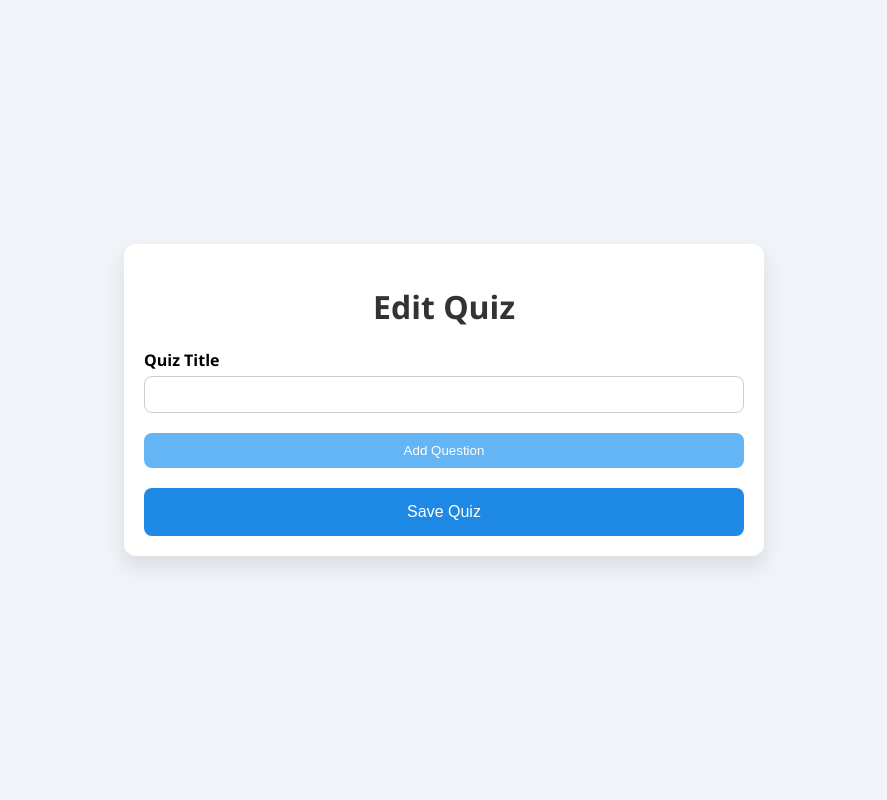
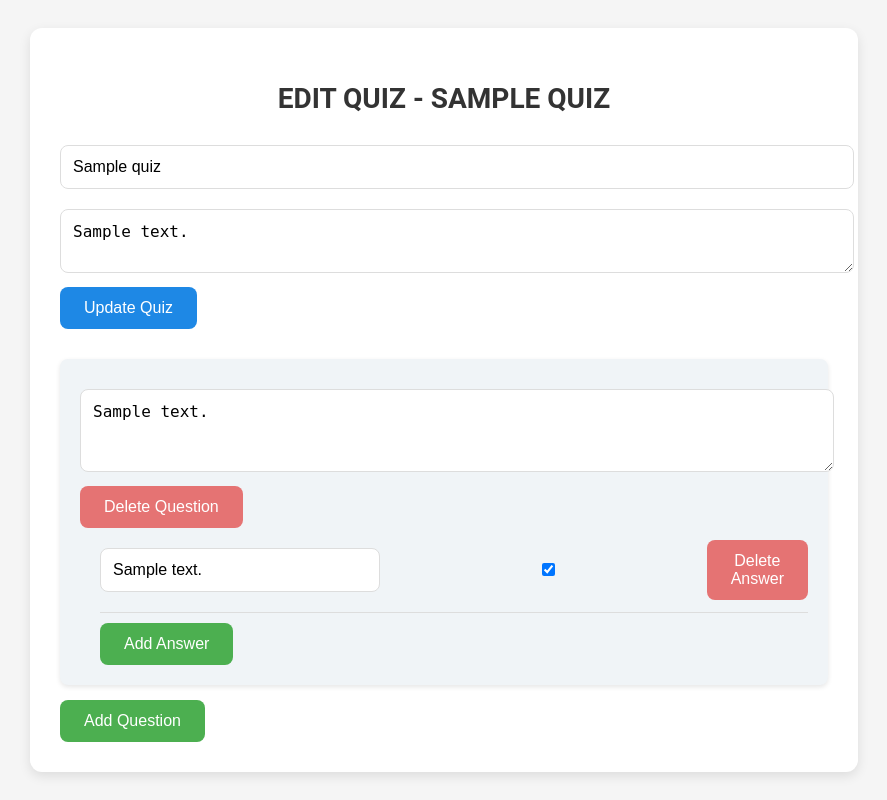
Before and after one commit to ywaidenchang/digitalExam, a Flask app: page /edit/1 in a window 1280 px wide. Shown: the whole page, without its empty margins (196-1083 px from the left). Run offline with Flask 3, Linux system fonts and the light colour scheme; tables that the repository leaves empty hold one stand-in row (values such as "Sample post").

Commit message:
edit page modigy

```diff
--- a/server.py
+++ b/server.py
@@ -2,18 +2,39 @@ from flask import Flask, render_template, redirect, request, url_for, session, f
 from flask_sqlalchemy import SQLAlchemy
 
 app = Flask(__name__)
-app.secret_key = "helloworldmother"
-app.config['SQLALCHEMY_DATABASE_URI'] = 'sqlite:///quiz.db'
+app.secret_key = "helloworldmother"  # Secret key for session management
+app.config['SQLALCHEMY_DATABASE_URI'] = 'sqlite:///quiz.db'  # SQLite database URI
 db = SQLAlchemy(app)
 
+# Models
 class Quiz(db.Model):
     id = db.Column(db.Integer, primary_key=True)
     title = db.Column(db.String(100), nullable=False)
     description = db.Column(db.String(200), nullable=False)
+    questions = db.relationship('Question', backref='quiz', lazy=True)
 
     def __repr__(self):
         return f'<Quiz {self.title}>'
 
+class Question(db.Model):
+    id = db.Column(db.Integer, primary_key=True)
+    content = db.Column(db.String(500), nullable=False)
+    quiz_id = db.Column(db.Integer, db.ForeignKey('quiz.id'), nullable=False)
+    answers = db.relationship('Answer', backref='question', lazy=True)
+
+    def __repr__(self):
+        return f'<Question {self.content}>'
+
+class Answer(db.Model):
+    id = db.Column(db.Integer, primary_key=True)
+    content = db.Column(db.String(200), nullable=False)
+    is_correct = db.Column(db.Boolean, default=False)
+    question_id = db.Column(db.Integer, db.ForeignKey('question.id'), nullable=False)
+
+    def __repr__(self):
+        return f'<Answer {self.content}>'
+
+# Routes
 @app.route('/')
 @app.route('/home')
 def home():
@@ -53,27 +74,7 @@ def add_quiz():
     new_quiz = Quiz(title=data['title'], description=data['description'])
     db.session.add(new_quiz)
     db.session.commit()
-    return jsonify({'message': 'New quiz created successfully'})#, redirect("/edit/<int:quiz_id>")
-
-@app.route('/update_quiz/<int:quiz_id>', methods=['PUT'])
-def update_quiz(quiz_id):
-    quiz = Quiz.query.get_or_404(quiz_id)
-    data = request.get_json()
-    quiz.title = data['title']
-    quiz.description = data['description']
-    db.session.commit()
-    return jsonify({'message': 'Quiz updated successfully'})
-
-@app.route('/delete_quiz/<int:quiz_id>', methods=['DELETE'])
-def delete_quiz(quiz_id):
-    quiz = Quiz.query.get_or_404(quiz_id)
-    db.session.delete(quiz)
-    db.session.commit()
-    return jsonify({'message': 'Quiz deleted successfully'})
-
-@app.route("/edit/<int:quiz_id>")
-def edit(quiz_id):
-    return render_template("edit.html")
+    return jsonify({'message': 'New quiz created successfully'})
 
 @app.route('/get_quizzes', methods=['GET'])
 def get_quizzes():
@@ -81,6 +82,74 @@ def get_quizzes():
     quizzes_list = [{'id': quiz.id, 'title': quiz.title, 'description': quiz.description} for quiz in quizzes]
     return jsonify({'quizzes': quizzes_list})
 
+@app.route('/delete_quiz/<int:quiz_id>', methods=['DELETE'])
+def delete_quiz(quiz_id):
+    quiz = Quiz.query.get_or_404(quiz_id)
+    # Deleting associated questions and answers
+    for question in quiz.questions:
+        for answer in question.answers:
+            db.session.delete(answer)
+        db.session.delete(question)
+    db.session.delete(quiz)
+    db.session.commit()
+    return jsonify({'message': 'Quiz and all associated questions and answers deleted successfully'})
+
+@app.route("/edit/<int:quiz_id>", methods=["GET"])
+def edit(quiz_id):
+    quiz = Quiz.query.get_or_404(quiz_id)
+    questions = Question.query.filter_by(quiz_id=quiz_id).all()
+    return render_template("edit.html", quiz=quiz, questions=questions)
+
+@app.route('/add_question/<int:quiz_id>', methods=['POST'])
+def add_question(quiz_id):
+    data = request.get_json()
+    new_question = Question(content=data['content'], quiz_id=quiz_id)
+    db.session.add(new_question)
+    db.session.commit()
+    return jsonify({'message': 'New question added successfully'})
+
+@app.route('/add_answer/<int:question_id>', methods=['POST'])
+def add_answer(question_id):
+    data = request.get_json()
+    new_answer = Answer(content=data['content'], is_correct=data['is_correct'], question_id=question_id)
+    db.session.add(new_answer)
+    db.session.commit()
+    return jsonify({'message': 'New answer added successfully'})
+
+@app.route('/update_question/<int:question_id>', methods=['PUT'])
+def update_question(question_id):
+    question = Question.query.get_or_404(question_id)
+    data = request.get_json()
+    question.content = data['content']
+    db.session.commit()
+    return jsonify({'message': 'Question updated successfully'})
+
+@app.route('/update_answer/<int:answer_id>', methods=['PUT'])
+def update_answer(answer_id):
+    answer = Answer.query.get_or_404(answer_id)
+    data = request.get_json()
+    answer.content = data['content']
+    answer.is_correct = data['is_correct']
+    db.session.commit()
+    return jsonify({'message': 'Answer updated successfully'})
+
+@app.route('/delete_question/<int:question_id>', methods=['DELETE'])
+def delete_question(question_id):
+    question = Question.query.get_or_404(question_id)
+    # Delete associated answers first
+    for answer in question.answers:
+        db.session.delete(answer)
+    db.session.delete(question)
+    db.session.commit()
+    return jsonify({'message': 'Question and associated answers deleted successfully'})
+
+@app.route('/delete_answer/<int:answer_id>', methods=['DELETE'])
+def delete_answer(answer_id):
+    answer = Answer.query.get_or_404(answer_id)
+    db.session.delete(answer)
+    db.session.commit()
+    return jsonify({'message': 'Answer deleted successfully'})
+
 if __name__ == '__main__':
     with app.app_context():
         db.create_all()
--- a/templates/edit.html
+++ b/templates/edit.html
@@ -6,158 +6,251 @@
     <title>Edit Quiz</title>
     <style>
         body {
-            font-family: 'Segoe UI', Tahoma, Geneva, Verdana, sans-serif;
-            background-color: #f0f4f8;
+            font-family: 'Roboto', sans-serif;
+            background-color: #f5f5f5;
+            margin: 0;
+            padding: 0;
             display: flex;
             justify-content: center;
             align-items: center;
             height: 100vh;
-            margin: 0;
         }
+
         .container {
-            background: white;
+            background-color: #ffffff;
+            width: 60%;
+            max-width: 1000px;
             border-radius: 12px;
-            box-shadow: 0 10px 20px rgba(0, 0, 0, 0.1);
-            padding: 20px;
-            width: 600px;
+            box-shadow: 0 4px 12px rgba(0, 0, 0, 0.1);
+            padding: 30px;
+            overflow: hidden;
+            position: relative;
         }
-        h1 {
+
+        h2 {
+            font-size: 28px;
+            color: #333;
+            margin-bottom: 20px;
             text-align: center;
-            color: #333;
+            text-transform: uppercase;
         }
-        .form-group {
-            margin-bottom: 20px;
+
+        form {
+            margin-bottom: 30px;
         }
-        .form-group label {
-            display: block;
-            margin-bottom: 5px;
-            font-weight: bold;
+
+        input, textarea {
+            width: 100%;
+            padding: 12px;
+            margin: 10px 0;
+            border-radius: 8px;
+            border: 1px solid #ddd;
+            font-size: 16px;
         }
-        .form-group input, .form-group textarea {
-            width: 100%;
-            padding: 10px;
-            border: 1px solid #ccc;
-            border-radius: 8px;
-            box-sizing: border-box;
+
+        input:focus, textarea:focus {
+            border-color: #1e88e5;
+            outline: none;
         }
-        .form-group textarea {
-            resize: vertical;
-        }
-        .question {
-            margin-bottom: 20px;
-            padding: 15px;
-            border: 1px solid #ddd;
-            border-radius: 8px;
-            background-color: #f9f9f9;
-        }
-        .question h3 {
-            margin-top: 0;
-        }
-        .answers {
-            margin-top: 10px;
-        }
-        .answers .answer {
-            display: flex;
-            align-items: center;
-            margin-bottom: 10px;
-        }
-        .answers .answer input {
-            flex: 1;
-            margin-right: 10px;
-        }
-        .answers .answer button {
-            background-color: #e57373;
-            color: white;
-            border: none;
-            border-radius: 8px;
-            padding: 10px;
-            cursor: pointer;
-        }
-        .add-button {
-            background-color: #64b5f6;
-            color: white;
-            border: none;
-            border-radius: 8px;
-            padding: 10px;
-            cursor: pointer;
-            display: block;
-            width: 100%;
-            margin-top: 20px;
-        }
-        .submit-button {
+
+        .btn {
             background-color: #1e88e5;
             color: white;
             border: none;
+            padding: 12px 24px;
             border-radius: 8px;
-            padding: 15px;
             cursor: pointer;
-            display: block;
-            width: 100%;
-            margin-top: 20px;
             font-size: 16px;
+        }
+
+        .btn:hover {
+            background-color: #1565c0;
+        }
+
+        .btn.add {
+            background-color: #4caf50;
+        }
+
+        .btn.add:hover {
+            background-color: #388e3c;
+        }
+
+        .btn.delete {
+            background-color: #e57373;
+        }
+
+        .btn.delete:hover {
+            background-color: #d32f2f;
+        }
+
+        .question-container {
+            margin-top: 30px;
+        }
+
+        .question-item {
+            background-color: #f0f4f7;
+            border-radius: 8px;
+            padding: 20px;
+            margin-bottom: 15px;
+            box-shadow: 0 2px 5px rgba(0, 0, 0, 0.1);
+        }
+
+        .answer-container {
+            margin-top: 10px;
+            padding-left: 20px;
+        }
+
+        .answer-item {
+            display: flex;
+            justify-content: space-between;
+            align-items: center;
+            margin-bottom: 10px;
+            border-bottom: 1px solid #ddd;
+            padding-bottom: 10px;
+        }
+
+        .answer-item input[type="text"] {
+            width: 80%;
+        }
+
+        .answer-item input[type="checkbox"] {
+            margin-left: 10px;
         }
     </style>
 </head>
 <body>
     <div class="container">
-        <h1>Edit Quiz</h1>
-        <form id="quizForm">
-            <div class="form-group">
-                <label for="quizTitle">Quiz Title</label>
-                <input type="text" id="quizTitle" name="quizTitle" required>
+        <h2>Edit Quiz - {{ quiz.title }}</h2>
+
+        <form id="quiz-form">
+            <input type="text" id="quiz-title" value="{{ quiz.title }}" placeholder="Quiz Title" />
+            <textarea id="quiz-description" placeholder="Quiz Description">{{ quiz.description }}</textarea>
+            <button type="submit" class="btn">Update Quiz</button>
+        </form>
+
+        <div class="question-container" id="question-container">
+            {% for question in questions %}
+            <div class="question-item" data-id="{{ question.id }}">
+                <textarea class="question-content" rows="3">{{ question.content }}</textarea>
+                <button class="btn delete delete-question">Delete Question</button>
+                <div class="answer-container">
+                    {% for answer in question.answers %}
+                    <div class="answer-item" data-id="{{ answer.id }}">
+                        <input type="text" class="answer-content" value="{{ answer.content }}" />
+                        <input type="checkbox" class="answer-correct" {% if answer.is_correct %}checked{% endif %} />
+                        <button class="btn delete delete-answer">Delete Answer</button>
+                    </div>
+                    {% endfor %}
+                    <button class="btn add add-answer">Add Answer</button>
+                </div>
             </div>
-            <div id="questionsContainer"></div>
-            <button type="button" class="add-button" onclick="addQuestion()">Add Question</button>
-            <button type="submit" class="submit-button">Save Quiz</button>
-        </form>
+            {% endfor %}
+            <button class="btn add add-question">Add Question</button>
+        </div>
     </div>
 
     <script>
-        function addQuestion() {
-            const questionsContainer = document.getElementById('questionsContainer');
-            const questionCount = questionsContainer.children.length + 1;
+        const quizId = {{ quiz.id }};
+        const questionContainer = document.getElementById("question-container");
 
-            const questionDiv = document.createElement('div');
-            questionDiv.className = 'question';
-            questionDiv.innerHTML = `
-                <h3>Question ${questionCount}</h3>
-                <div class="form-group">
-                    <label for="question${questionCount}">Question</label>
-                    <textarea id="question${questionCount}" name="question${questionCount}" required></textarea>
-                </div>
-                <div class="answers" id="answers${questionCount}">
-                    <div class="answer">
-                        <input type="text" name="answer${questionCount}_1" placeholder="Answer 1" required>
-                        <button type="button" onclick="removeAnswer(this)">Remove</button>
-                    </div>
-                </div>
-                <button type="button" class="add-button" onclick="addAnswer(${questionCount})">Add Answer</button>
-            `;
-            questionsContainer.appendChild(questionDiv);
-        }
+        // Add Question
+        document.querySelector('.add-question').addEventListener('click', function() {
+            const newQuestion = { content: 'New Question' };
 
-        function addAnswer(questionNumber) {
-            const answersContainer = document.getElementById(`answers${questionNumber}`);
-            const answerCount = answersContainer.children.length + 1;
+            fetch(`/add_question/${quizId}`, {
+                method: 'POST',
+                headers: {
+                    'Content-Type': 'application/json'
+                },
+                body: JSON.stringify(newQuestion)
+            })
+            .then(response => response.json())
+            .then(data => {
+                if (data.message) {
+                    location.reload();  // Refresh to display new question
+                }
+            });
+        });
 
-            const answerDiv = document.createElement('div');
-            answerDiv.className = 'answer';
-            answerDiv.innerHTML = `
-                <input type="text" name="answer${questionNumber}_${answerCount}" placeholder="Answer ${answerCount}" required>
-                <button type="button" onclick="removeAnswer(this)">Remove</button>
-            `;
-            answersContainer.appendChild(answerDiv);
-        }
+        // Add Answer
+        questionContainer.addEventListener('click', function(event) {
+            if (event.target && event.target.classList.contains('add-answer')) {
+                const questionItem = event.target.closest('.question-item');
+                const questionId = questionItem.getAttribute('data-id');
+                const newAnswer = { content: 'New Answer', is_correct: false };
 
-        function removeAnswer(button) {
-            const answerDiv = button.parentElement;
-            answerDiv.remove();
-        }
+                fetch(`/add_answer/${questionId}`, {
+                    method: 'POST',
+                    headers: {
+                        'Content-Type': 'application/json'
+                    },
+                    body: JSON.stringify(newAnswer)
+                })
+                .then(response => response.json())
+                .then(data => {
+                    if (data.message) {
+                        location.reload();  // Refresh to display the new answer
+                    }
+                });
+            }
+        });
 
-        document.getElementById('quizForm').addEventListener('submit', function(event) {
+        // Delete Question
+        questionContainer.addEventListener('click', function(event) {
+            if (event.target && event.target.classList.contains('delete-question')) {
+                const questionItem = event.target.closest('.question-item');
+                const questionId = questionItem.getAttribute('data-id');
+
+                fetch(`/delete_question/${questionId}`, {
+                    method: 'DELETE'
+                })
+                .then(response => response.json())
+                .then(data => {
+                    if (data.message) {
+                        location.reload();  // Refresh to reflect deletion
+                    }
+                });
+            }
+        });
+
+        // Delete Answer
+        questionContainer.addEventListener('click', function(event) {
+            if (event.target && event.target.classList.contains('delete-answer')) {
+                const answerItem = event.target.closest('.answer-item');
+                const answerId = answerItem.getAttribute('data-id');
+
+                fetch(`/delete_answer/${answerId}`, {
+                    method: 'DELETE'
+                })
+                .then(response => response.json())
+                .then(data => {
+                    if (data.message) {
+                        location.reload();  // Refresh to reflect deletion
+                    }
+                });
+            }
+        });
+
+        // Update Quiz
+        document.getElementById("quiz-form").addEventListener('submit', function(event) {
             event.preventDefault();
-            // Handle form submission logic here
-            alert('Quiz saved!');
+            const updatedQuiz = {
+                title: document.getElementById('quiz-title').value,
+                description: document.getElementById('quiz-description').value
+            };
+
+            fetch(`/update_quiz/${quizId}`, {
+                method: 'PUT',
+                headers: {
+                    'Content-Type': 'application/json'
+                },
+                body: JSON.stringify(updatedQuiz)
+            })
+            .then(response => response.json())
+            .then(data => {
+                // Simply reload without showing any message
+                location.reload();  // Refresh to reflect changes
+            });
         });
     </script>
 </body>
```
Also changed, not shown: templates/dashboard.html (+15 -0 lines), instance/quiz.db.
